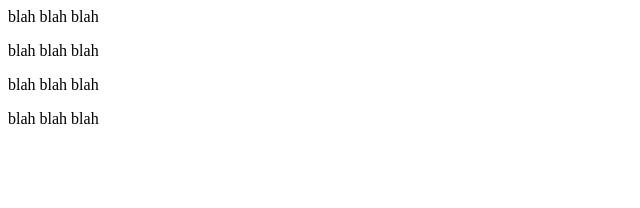
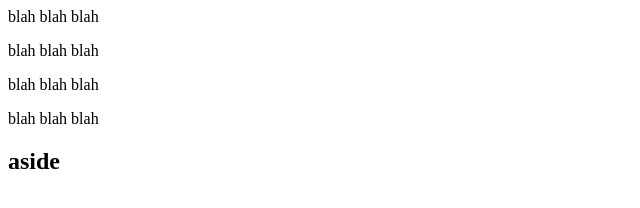
Before and after one commit to vp811/my-awesome-project, a plain HTML site: page index.html in a window 1280 px wide. Shown: the full height of the page, 0-640 px from the left. Drawn offline with Linux system fonts and the light colour scheme.

```diff
--- a/index.html
+++ b/index.html
@@ -6,5 +6,7 @@
     <p> blah blah blah</p>
       <p> blah blah blah</p>
         <p> blah blah blah</p>
-
+<aside>
+  <h2>aside</h2>
+</aside>
 </html>
```
